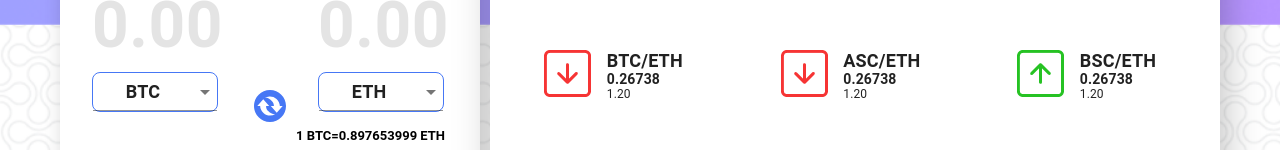
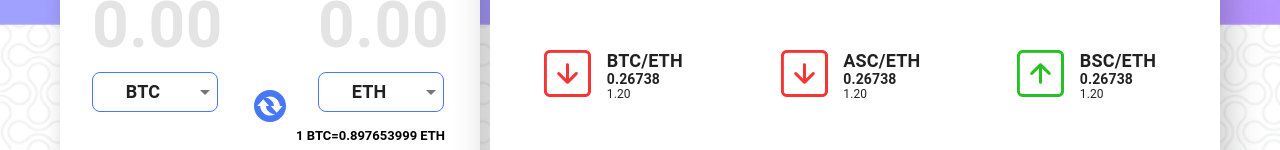
Before and after one commit to RaviBlock8/SWAPPY_DESIGN_COMPONENTS, a React (Create React App) app: page / in a window 1280 px wide. Shown: the part 209-359 px from the top of the page. Built offline with nearby package versions, Linux system fonts and the light colour scheme.

Commit message:
Remove underline from Select token from Swap and Pool tab (#7)

```diff
--- a/src/components/SwapWindow/PoolPage.jsx
+++ b/src/components/SwapWindow/PoolPage.jsx
@@ -20,7 +20,7 @@ export default function PoolPage() {
         <InputBox1>
           <Label>INPUT</Label>
           <InputField placeholder="0.00" />
-          <SelectC value="btc">
+          <SelectC value="btc" disableUnderline={true}>
             <MenuItemC value="btc">BTC</MenuItemC>
           </SelectC>
         </InputBox1>
@@ -30,7 +30,7 @@ export default function PoolPage() {
         <InputBox1>
           <Label>INPUT</Label>
           <InputField placeholder="0.00" />
-          <SelectC value="eth">
+          <SelectC value="eth" disableUnderline={true}>
             <MenuItemC value="eth">ETH</MenuItemC>
           </SelectC>
         </InputBox1>
--- a/src/components/SwapWindow/SwapPage.jsx
+++ b/src/components/SwapWindow/SwapPage.jsx
@@ -20,7 +20,7 @@ export default function SwapPage() {
         <InputBox1>
           <Label>FROM</Label>
           <InputField placeholder="0.00" />
-          <SelectC value="btc">
+          <SelectC value="btc" disableUnderline={true}>
             <MenuItemC value="btc">BTC</MenuItemC>
           </SelectC>
         </InputBox1>
@@ -30,7 +30,7 @@ export default function SwapPage() {
         <InputBox1>
           <Label>TO</Label>
           <InputField placeholder="0.00" />
-          <SelectC value="eth">
+          <SelectC value="eth" disableUnderline={true}>
             <MenuItemC value="eth">ETH</MenuItemC>
           </SelectC>
         </InputBox1>
```
